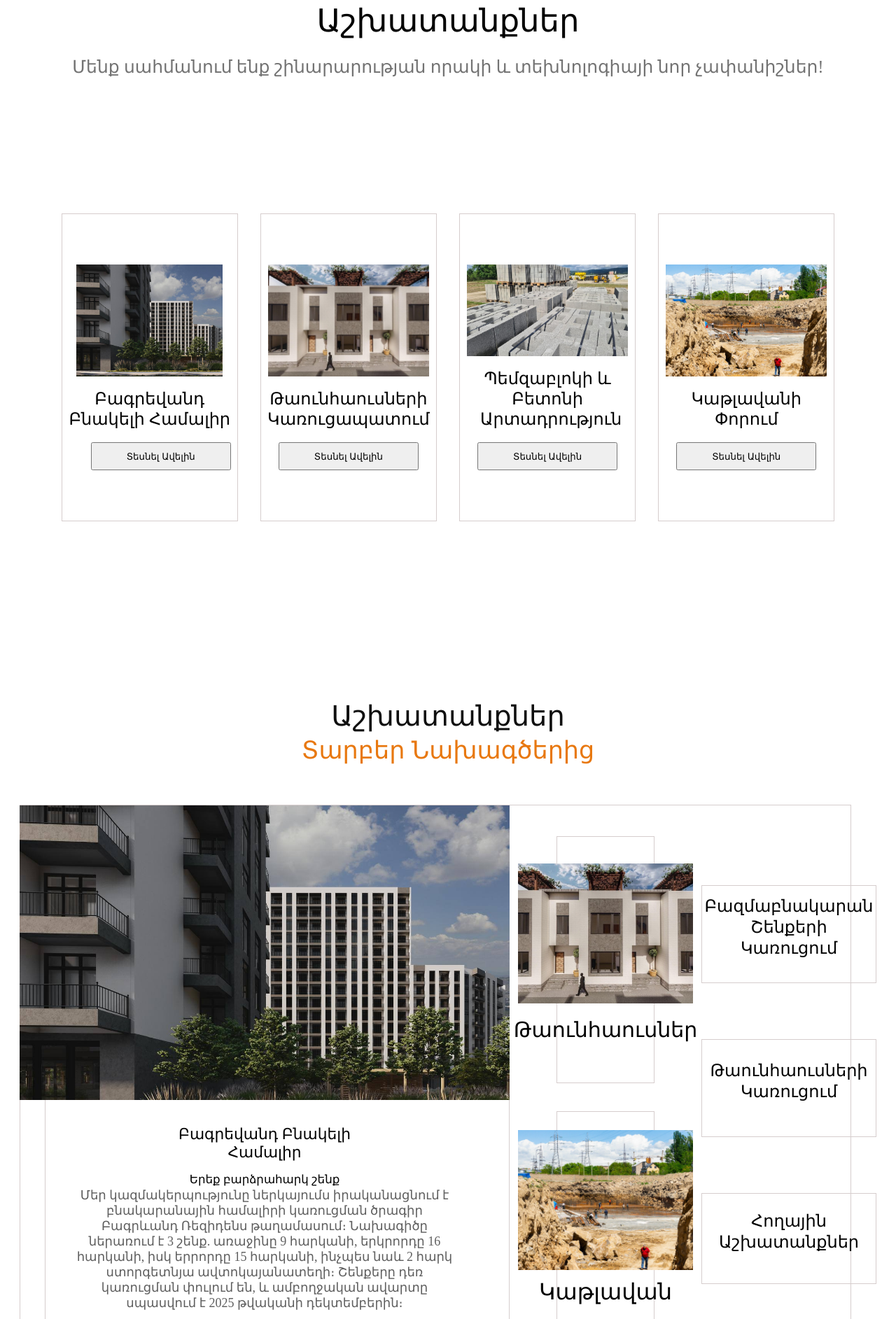
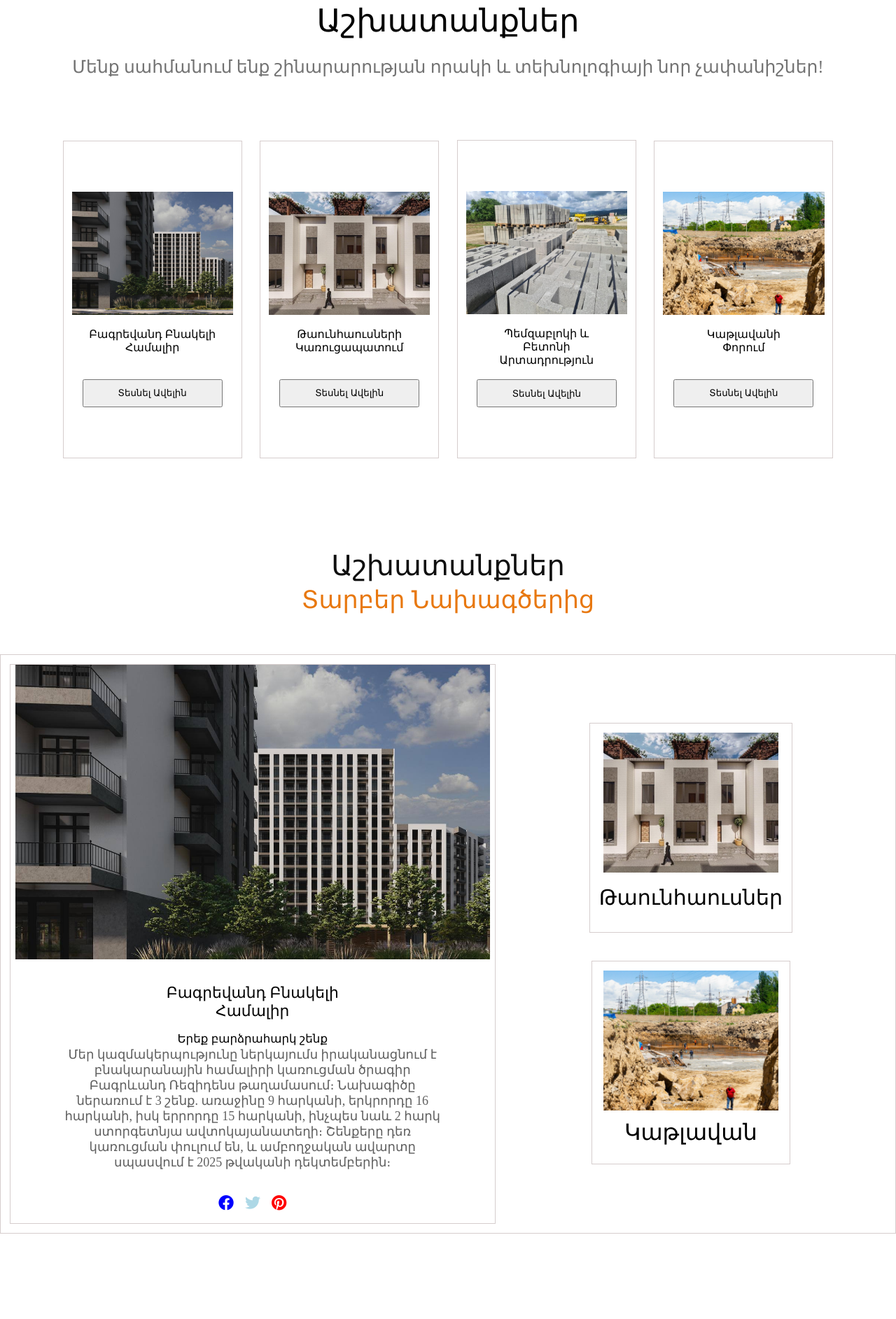
Before and after one commit to elitarshin/elitarshin, a Flask app: page / in a window 1280 px wide. Shown: the part 1127-3012 px from the top of the page at 70% size. Run offline with Flask 3, Linux system fonts and the light colour scheme; some web fonts are replaced.

Commit message:
add new version

```diff
--- a/static/css/style.css
+++ b/static/css/style.css
@@ -11,12 +11,12 @@
     display: flex;
     justify-content: center;
     align-items: center;
-    gap: 25rem;
+    gap: 20vw;
 }
 
 .box1 {
     width: 13%;
-    height: 100px;
+    height: auto;
     display: flex;
     justify-content: center;
     align-items: center;
@@ -95,7 +95,7 @@ h2 {
 }
 
 .main-box {
-    width: 70%;
+    width: 100%;
     height: 20vh;
     background: url(img/h6-slider-graphic-1.png) no-repeat center / cover;
     display: grid;
@@ -254,17 +254,17 @@ h6 {
 .phot {
     overflow: auto;
     width: 100%;
-    height: 650px;
+    height: auto;
     display: flex;
     justify-content: center;
     align-items: center;
-    gap: 2rem;
-    margin-bottom: 150px;
+    gap: 2vw;
+    margin-bottom: 10vh;
 }
 
 .BagrevandResidence {
-    width: 19.7%;
-    height: 55vh;
+    width: 20%;
+    height: auto;
     padding: 9vh;
     border: 1px solid rgb(214, 205, 205);
     display: flex;
@@ -300,11 +300,11 @@ p {
     font-size: 20px;
 }
 .sar .p{
-    width: 15vw;
+    width: auto;
 }
 .palm {
-    width: 19.7%;
-    height: 55vh;
+    width: 20%;
+    height: auto;
     padding: 9vh;
     border: 1px solid rgb(214, 205, 205);
     display: flex;
@@ -326,8 +326,8 @@ p {
 
 
 .sar {
-    width: 19.7%;
-    height: 55vh;
+    width: 20%;
+    height: auto;
     padding: 9vh;
     border: 1px solid rgb(214, 205, 205);
     display: flex;
@@ -347,8 +347,8 @@ p {
 }
 
 .oke {
-    width: 19.7%;
-    height: 55vh;
+    width: 20%;
+    height: auto;
     padding: 9vh;
     border: 1px solid rgb(214, 205, 205);
     display: flex;
@@ -559,8 +559,9 @@ button:hover {
 }
 
 .xarr {
-    width: 90%;
-    height: 800px;
+    width: 100%;
+    height: auto;
+    padding: 1vw;
     border: 1px solid rgb(214, 205, 205);
     margin: auto;
     display: flex;
@@ -579,7 +580,7 @@ button:hover {
 }
 
 .img-bgr {
-    width: 700px;
+    width: 98%;
     height: 500px;
     /* border: 1px solid rgb(255, 0, 217); */
     display: flex;
@@ -633,8 +634,9 @@ button:hover {
 }
 
 .yaxt {
-    width: 50.8%;
-    height: 510px;
+    width: auto;
+    height: auto;
+    padding:1vw;
     border: 1px solid rgb(214, 205, 205);
     display: flex;
     align-items: center;
@@ -654,8 +656,8 @@ button:hover {
 }
 
 .imgyaxt {
-    width: 250px;
-    height: 40px;
+    /* width: 250px;
+    height: 40px; */
     /* border: 1px solid green; */
     display: flex;
     align-items: center;
@@ -668,7 +670,7 @@ button:hover {
 
 .yaxt-box {
     width: 45%;
-    height: 710px;
+    height: 70vh;
     /* border: 1px solid teal; */
     display: flex;
     justify-content: center;
@@ -698,14 +700,14 @@ button:hover {
 }
 
 .teay {
-    width: 50.8%;
-    height: 450px;
+    width: auto;
+    height: auto;
     border: 1px solid rgb(214, 205, 205);
+    padding: 1vw;
     display: flex;
     align-items: center;
     justify-content: center;
     flex-direction: column;
-    padding: 1vh;
 }
 
 .img-teay {
@@ -879,7 +881,7 @@ button:hover {
     /* font-family: "Pacifico" */
 }
 .socialmedia{
-    margin-left: 10%;
+    width: 70%;
     display: flex;
     justify-content: center;
     gap:2vw;
@@ -922,8 +924,7 @@ button:hover {
 .rek3{
     border: 0.5px solid black;
     border-radius: 0.3vw;
-    margin-top: -5vh;
-    width: 40vh;
+    width: 30vw;
     height: 35vh;
     display: flex;
     justify-content: center;
@@ -933,8 +934,7 @@ button:hover {
 .rek4{
     border: 0.5px solid black;
     border-radius: 0.3vw;
-    margin-top: -5vh;
-    width: 20vw;
+    width: 30vw;
     height: 35vh;
     display: flex;
     justify-content: center;
@@ -1121,3 +1121,192 @@ a:hover{
     color: gray;
     text-decoration: none;
 }
+@media (max-width: 1300px) {
+    .box1{
+        visibility: hidden;
+    }
+    .text{
+        display: none;
+    }
+    .rek3{
+        width: 40vw;
+    }
+    .rek4{
+        width: 40vw;
+    }
+    #tit{
+        font-size: x-large;
+    }
+    ul{
+        display: flex;
+        gap: 3vw;
+        font-size: x-large;
+    }
+    .about1{
+        width: 13vw;
+    }
+    #quality{
+        font-size: larger;
+    }
+    .travel3{
+        width: 95%;
+    }
+    .travel55{
+        width: 100%;
+    }
+    .travel1{
+        width: 100%;
+        flex-direction:column;
+    }
+    .travel2{
+        margin-bottom: 2vh;
+    }
+    .p{
+        font-size: medium;
+    }
+    .Bagrevandtitle button{
+        margin:0;
+    }
+    .socialmedia a img{
+        width: 7vw;
+    }
+}
+@media (max-width: 1024px) {
+    .icons{
+        flex-direction: column;
+    }
+    button{
+        width: 12vw;
+        height:5vh;
+    }
+    .imggirl{
+        width: 50vw;
+        font-size: larger;
+    }
+    .builds{
+        font-size:1.7vw ;
+        margin-bottom: 2vh;
+    }
+    .ft1{
+        display:  none;
+    }
+    .BagrevandResidence br{
+        display: none;
+    }
+    .Bagrevandtitle .p{
+        margin-bottom: 4vh;
+    }
+    .item-img, .item-img2,  .item-img3, .item-img5,  .item-img6, .item-img7{
+        width: 80%;
+    }
+    .xarr{
+        display: block;
+        border: none;
+    }
+    .bgr{
+        width: 100vw;
+    }
+    .yaxt-box{
+        width: 100%;
+        flex-direction: row;
+    }
+    .teay{
+        padding: 2vw;
+    }
+}
+@media (max-width: 986px) {
+    .box{
+        gap:25vw;
+    }
+    button{
+        width: 20vw;
+    }
+    .item{
+        display: none;
+    }
+    .phot{
+        flex-direction:column ;
+    }
+    #quality{
+        font-size: smaller;
+    }
+    .BagrevandResidence{
+        width: 80%;
+    }
+    .img-car{
+        width: 40vw;
+        height:45vh;
+        margin-bottom:5vh ;
+    }
+    form{
+        display: flex;
+        flex-direction: row;
+        justify-content: center;
+    }
+
+    .palm{
+        width: 80%;
+    }
+    .townhouses{
+        width: 40vw;
+        height:45vh;
+        margin-bottom:5vh ;
+    }
+
+    .sar{
+        width: 80%;
+    }
+    .blocks{
+        width: 40vw;
+        height:45vh;
+        margin-bottom:5vh ;
+    }
+    .oke{
+        width: 80%;
+    }
+    .img-oke{
+        width: 40vw;
+        height:45vh;
+        margin-bottom:5vh ;
+    }
+    .footer{
+        margin-left: 0;
+    }
+    .socialmedia a img{
+        width: 7vw;
+    }
+}
+@media (max-width: 700px) {
+    .yaxt-box{
+        margin-top: 15vh;
+        flex-direction: column;
+    }
+    .box{
+        gap: 20vw;
+    }
+    li{
+        font-size: medium;
+    }
+    .socialmedia{
+        margin-left: 0;
+    }
+}
+@media (max-width: 589px) {
+    #quality{
+        display: none;
+    }
+    .imggirl{
+        font-size: larger;
+        width:50vw
+    }
+    .builds{
+        font-size: large;
+    }
+    .travel2{
+        width: 98%;
+    }
+    .travel11{
+        font-size: xx-large;
+    }
+
+}
--- a/templates/index.html
+++ b/templates/index.html
@@ -89,7 +87,7 @@
         </div>
         <div class="palm">
             <div class="townhouses"></div><br>
-            <div id="twn" class="p">Թաունհաուսների Կառուցապատում</div><br>
+            <div id="twn" class="p">Թաունհաուսների Կառուցապատում</div><br><br>
             <form action="/townhouses">
                 <Button id="btn1" onclick="th()">Տեսնել Ավելին</Button>
             </form>
```
Also changed, not shown: other parts of templates/index.html (+9 -17 lines).
